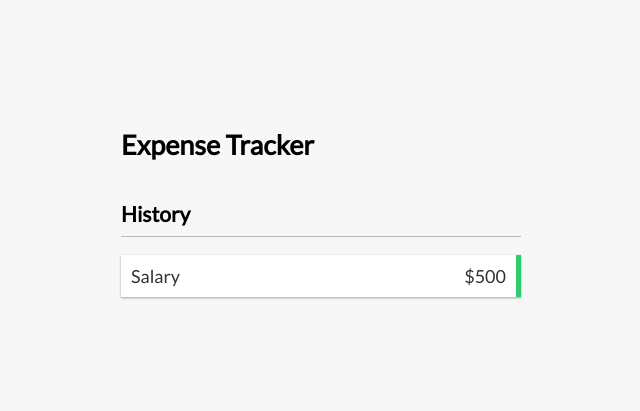
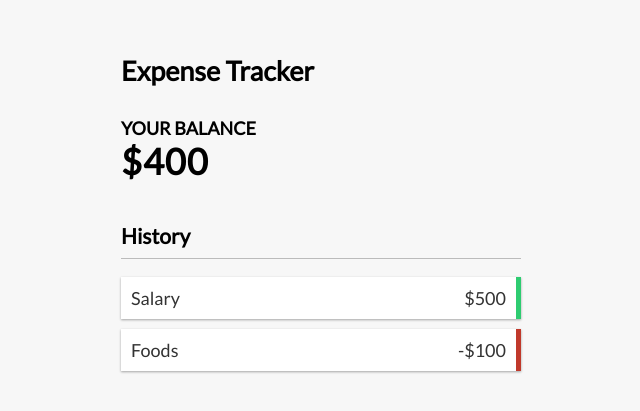
Before and after one commit to indra120/expense-tracker-react, a React (Vite) app: page / in a window 1280 px wide. Shown: the part 179-590 px from the top of the page, without its empty margins (319-959 px from the left). Built offline with nearby package versions, Linux system fonts and the light colour scheme.

Commit message:
Compute the total balance

```diff
--- a/src/app.tsx
+++ b/src/app.tsx
@@ -1,5 +1,6 @@
-import { useState } from "react"
+import { useMemo, useState } from "react"
 import TransactionList from "./components/transaction-list"
+import Balance from "./components/balance"
 
 export interface Transaction {
   id: number
@@ -10,7 +11,13 @@ export interface Transaction {
 const App = () => {
   const [transactions, setTransactions] = useState<Transaction[]>([
     { id: 1, text: "Salary", amount: 500 },
+    { id: 2, text: "Foods", amount: -100 },
   ])
+
+  const total = useMemo(
+    () => transactions.reduce((acc, data) => acc + data.amount, 0),
+    [transactions]
+  )
 
   const deleteTransaction = (id: number) => () => {
     setTransactions((prev) => prev.filter((data) => data.id !== id))
@@ -21,6 +28,7 @@ const App = () => {
       <h2>Expense Tracker</h2>
 
       <div className="container">
+        <Balance total={total} />
         <TransactionList
           transactions={transactions}
           handleDelete={deleteTransaction}
--- /dev/null
+++ b/src/components/balance.tsx
@@ -0,0 +1,12 @@
+interface BalanceProps {
+  total: number
+}
+
+const Balance: React.FC<BalanceProps> = (props) => (
+  <>
+    <h4>Your Balance</h4>
+    <h1 id="balance">${props.total}</h1>
+  </>
+)
+
+export default Balance
```
